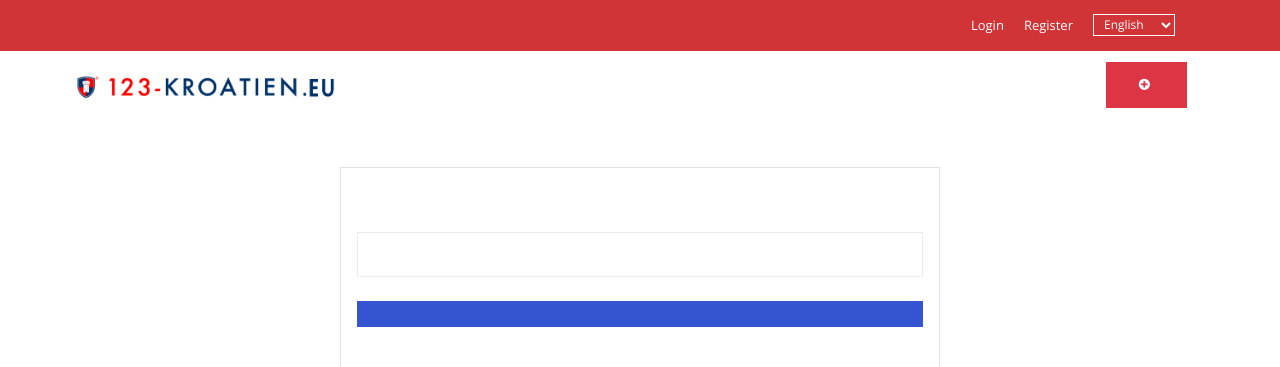
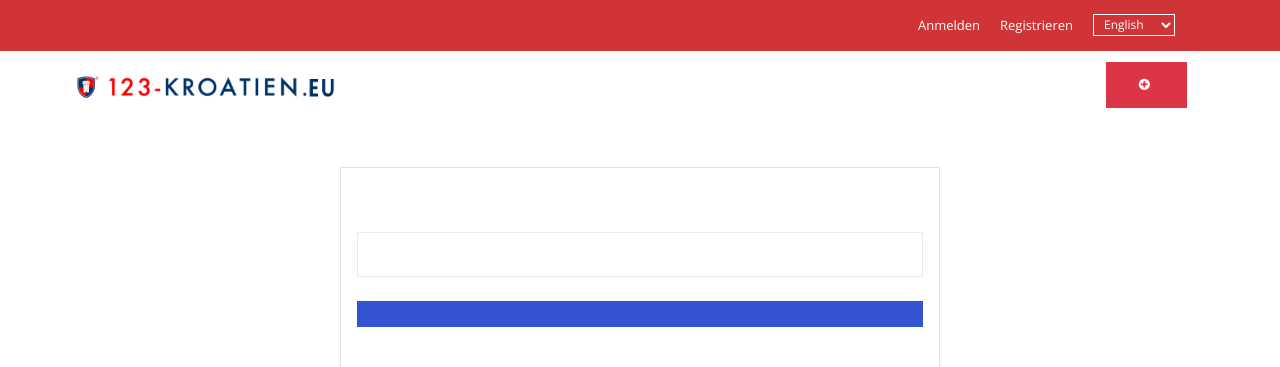
Before and after one commit to zh10only1/real-estate-django, a Django app: page /accounts/verify-otp/ in a window 1280 px wide. Shown: the top 367 px of the page. Run offline with Django 3.2, Linux system fonts and the light colour scheme; data that the repository does not hold is empty; parts of the project's set-up code (start-up, migrations or seed data) failed here and were passed over; some libraries are stand-ins or nearby versions.

Commit message:
Top bar content added

```diff
--- a/templates/include/base.html
+++ b/templates/include/base.html
@@ -66,11 +66,11 @@
                             <ul class="topbar-link">
                                 {% if user.is_authenticated %}
                                 <li><a href="#">{{user.username}}</a></li>
-                                <li><a href="{% url 'account:logout' %}" title="">Logout</a></li>
+                                <li><a href="{% url 'account:logout' %}" title="">Abmelden</a></li>
 
                                 {% else %}
-                                <li><a href="{% url 'account:login' %}" title="">Login</a></li>
-                                <li><a href="{% url 'account:signup' %}" title="">Register</a></li>
+                                <li><a href="{% url 'account:login' %}" title="">Anmelden</a></li>
+                                <li><a href="{% url 'account:signup' %}" title="">Registrieren</a></li>
                                 {% endif %}
                                 <li>
                                     <select class="lang-drop" onchange="changelanguage(this.value);">
```
